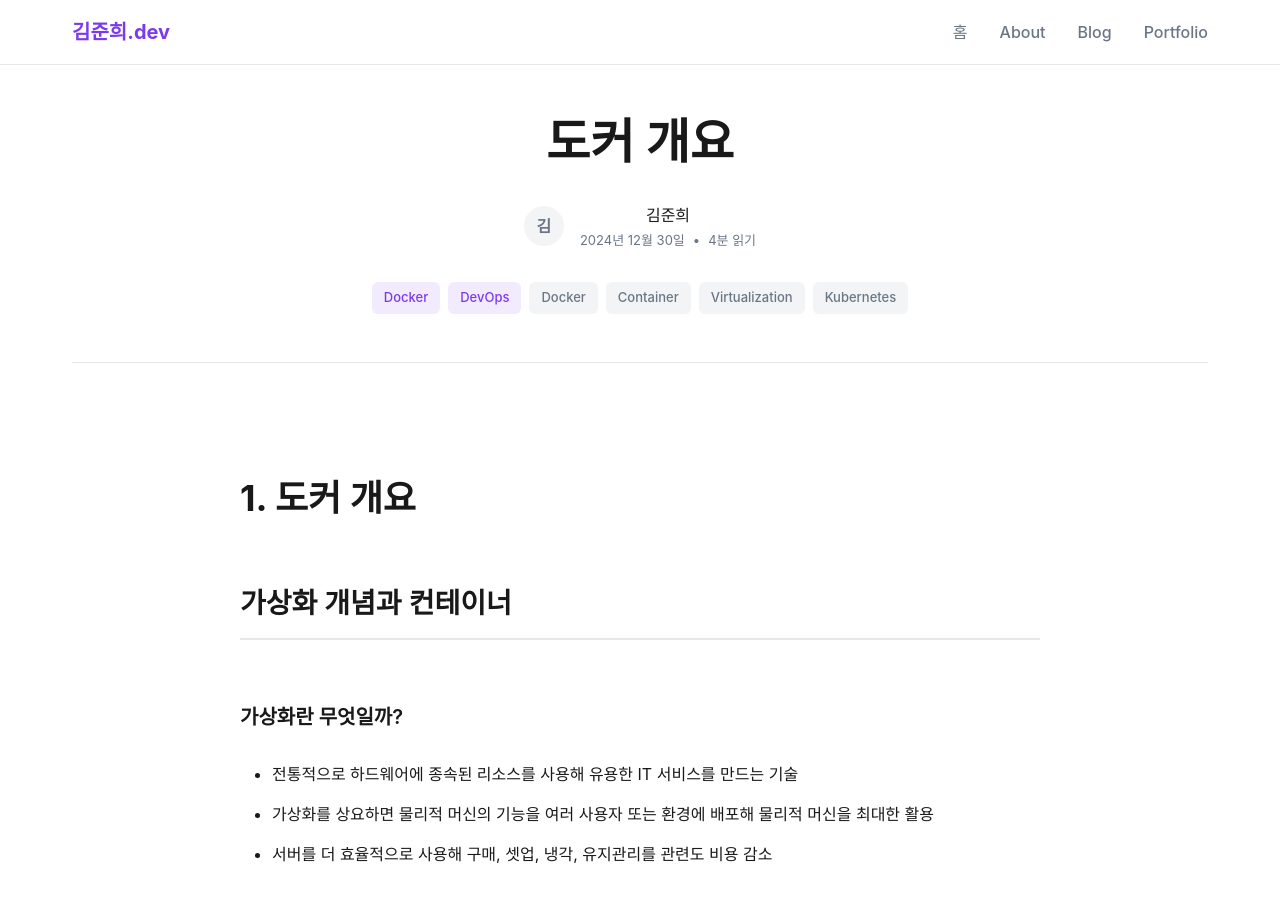
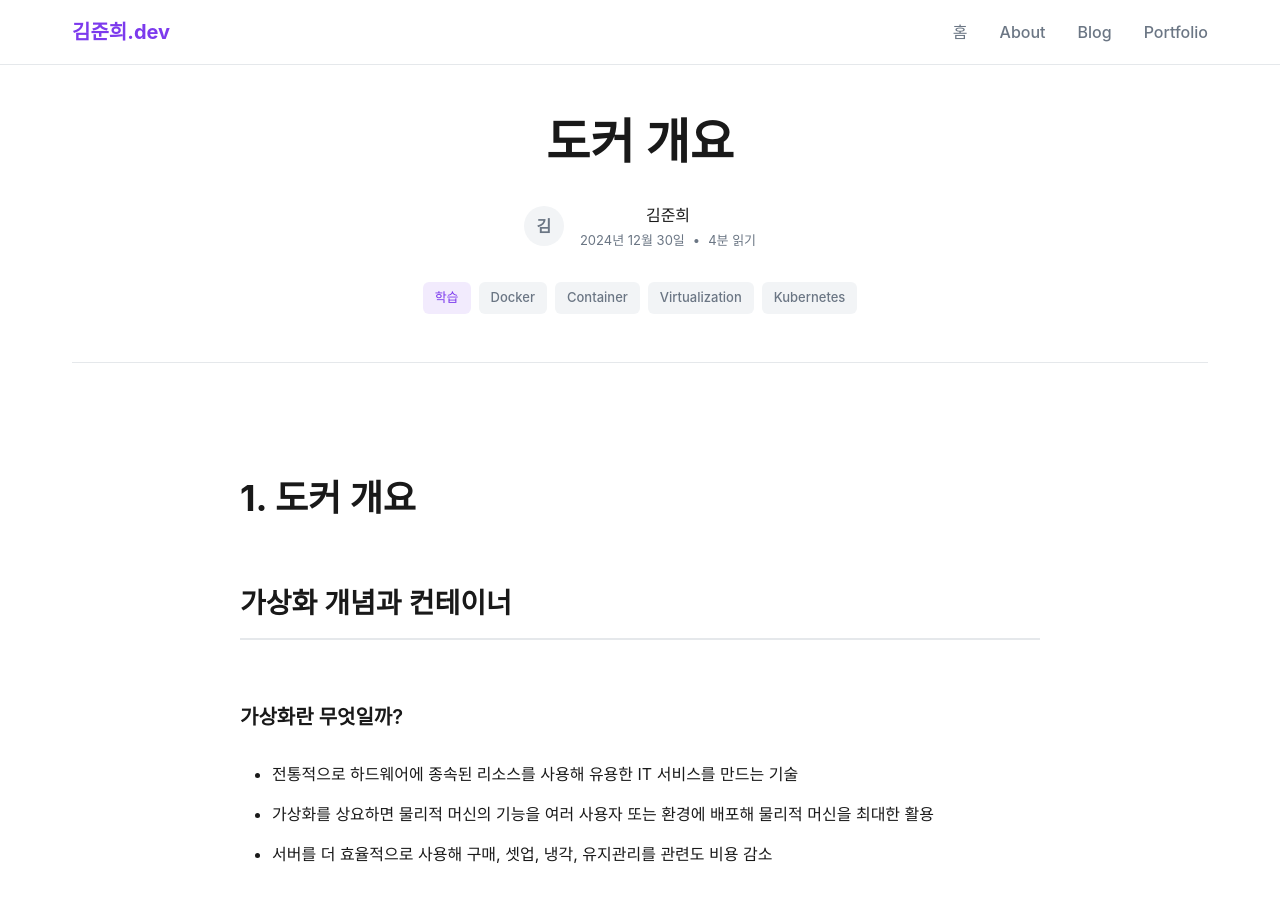
Before and after one commit to wnsgml7838/blog, a Jekyll site: the page built from _posts/2024-12-30-docker-overview.md, in a window 1280 px wide and 900 px high. Built offline with Jekyll 4.4.1, drawn with Linux system fonts in a browser that asks for light colours; comment, search, counter and statistics services are not loaded.

Commit message:
refactor : post 카테고리명 변경

```diff
--- a/_posts/2024-12-30-docker-overview.md
+++ b/_posts/2024-12-30-docker-overview.md
@@ -2,7 +2,7 @@
 layout: post
 title: "도커 개요"
 date: 2024-12-30
-categories: [Docker, DevOps]
+categories: [학습]
 tags: [Docker, Container, Virtualization, Kubernetes]
 author: 김준희
 ---
```
